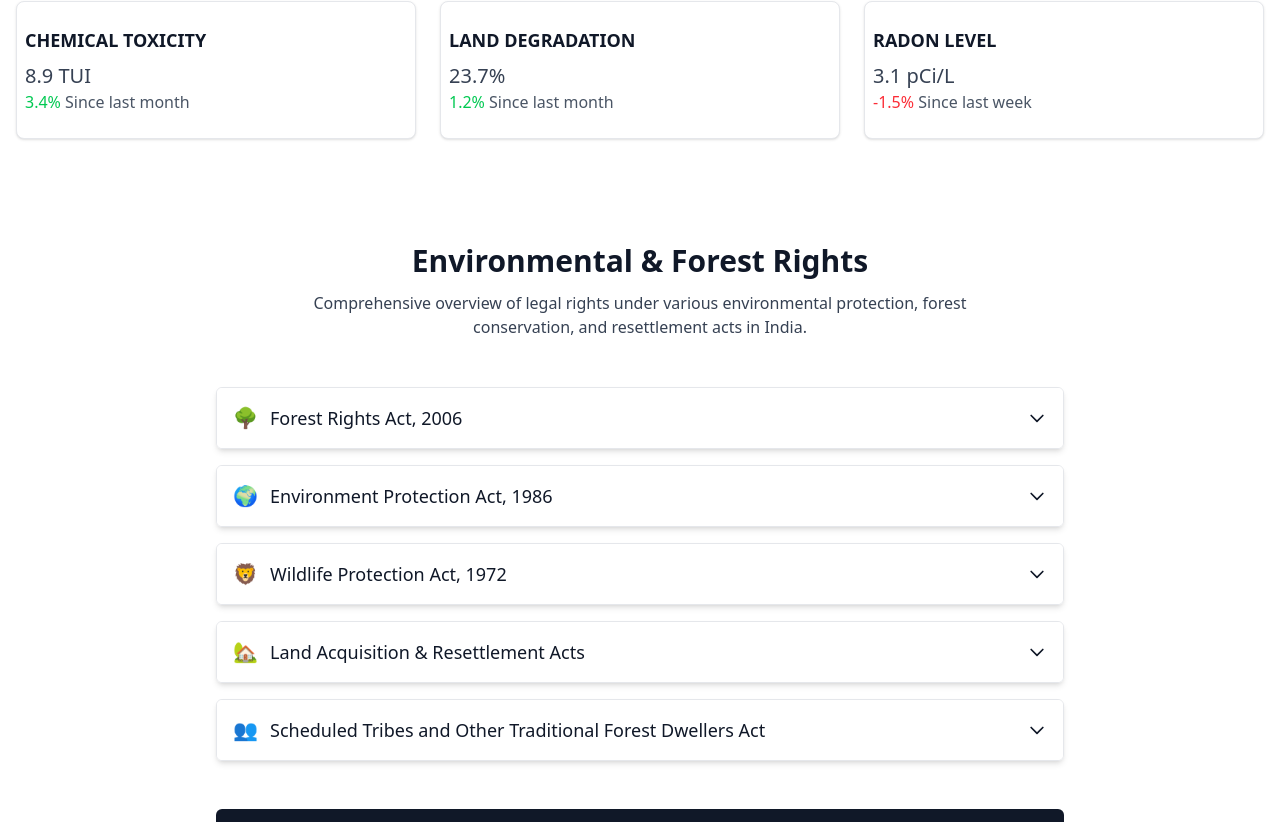
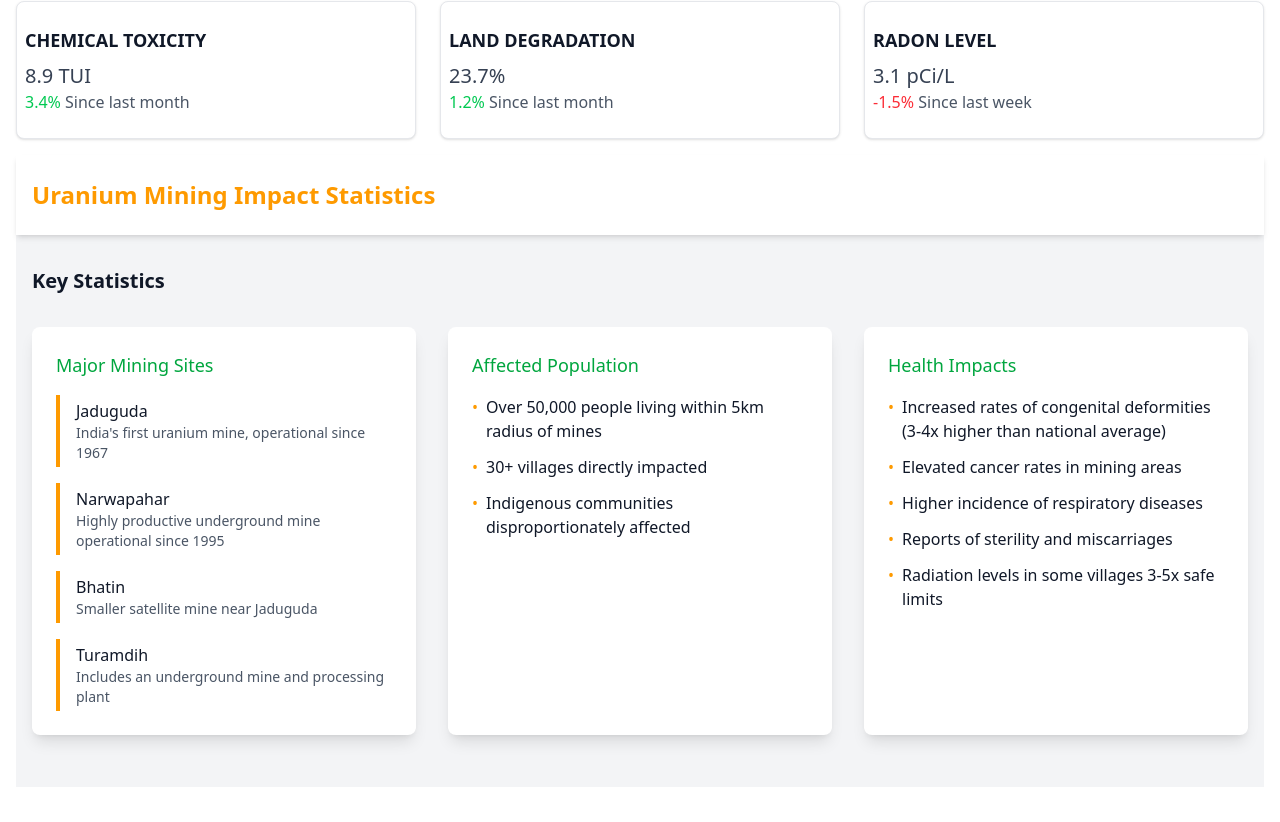
Before and after one commit to ShubhamKumar547/UCIL-SOC-25, a Next.js app: page / in a window 1280 px wide. Shown: the part 1558-2380 px from the top of the page. Built offline with nearby package versions, Linux system fonts and the light colour scheme.

Commit message:
added the environmental stats component

```diff
--- a/components/Environmental.jsx
+++ b/components/Environmental.jsx
@@ -12,7 +12,7 @@ const EnvironmentalStatsCards = () => {
   // Common classes for improvement and smooth transitions
   const cardClass =
     "pt-6 pb-6 bg-white dark:bg-[var(--color-gray-800)] border border-gray-200 dark:border-gray-700 rounded-lg shadow hover:shadow-md transition-colors duration-300 ease-in-out";
-  const headingClass = "mb-2 text-lg font-bold text-gray-900 dark:text-white pl-2";
+  const headingClass = "mb-2 text-lg font-semibold text-gray-900 dark:text-white pl-2";
   const valueClass = "font-normal text-xl text-gray-700 dark:text-gray-300 pl-2";
   const subtitleClass = "font-normal text-gray-600 dark:text-gray-400 pl-2";
   const trendClass = (trend) =>
@@ -23,7 +23,7 @@ const EnvironmentalStatsCards = () => {
       <h2 className="text-2xl font-bold mb-4 text-gray-900 dark:text-white pl-2">
         Environmental-Health Impacts
       </h2>
-      <div className="grid grid-cols-1 sm:grid-cols-2 lg:grid-cols-3 gap-6">
+      <div className=" grid grid-cols-1 sm:grid-cols-2 lg:grid-cols-3 gap-6">
 
         <div className={cardClass}>
           <h3 className={headingClass}>
--- /dev/null
+++ b/components/ProjectStatistics.jsx
@@ -0,0 +1,89 @@
+// components/MiningStats.js
+import { useTheme } from "next-themes";
+import env_en from "../public/locales/en/projectstats.json";
+import env_hi from "../public/locales/hi/projectstats.json";
+import { useRouter } from "next/router";
+
+const MiningStats = () => {
+  const { locale } = useRouter();
+  const env_translation = { env_en, env_hi };
+  const lang = locale === "hi" ? "env_hi" : "env_en";
+  const data = env_translation[lang] || env_translation.en;
+
+  const { theme } = useTheme();
+
+  return (
+    <div className=" bg-gray-100 dark:bg-gray-800 text-gray-900 dark:text-white transition-colors duration-300">
+      <header className="bg-white dark:bg-gray-900 py-6 shadow-md">
+        <div className="container mx-auto px-4 flex justify-between items-center">
+          <h1 className="text-2xl font-bold text-amber-500 dark:text-amber-400">
+            {data.pageTitle}
+          </h1>
+        </div>
+      </header>
+
+      <main className="container mx-auto px-4 py-8">
+        <section className="mb-5">
+          <h2 className="text-xl font-semibold mb-6 text-black-600 dark:text-white-400  dark:border-green-400 pb-2">
+            {data.keyStats}
+          </h2>
+
+          <div className="grid md:grid-cols-3 gap-8">
+            <div className="bg-white dark:bg-gray-700 p-6 rounded-lg shadow-lg">
+              <h3 className="text-lg font-medium mb-4 text-green-600 dark:text-green-400">
+                {data.miningSites.title}
+              </h3>
+              <ul className="space-y-4">
+                {data.miningSites.sites.map((site, index) => (
+                  <li
+                    key={index}
+                    className="border-l-4 border-amber-500 dark:border-amber-400 pl-4 py-1"
+                  >
+                    <h4 className="font-medium">{site.name}</h4>
+                    <p className="text-gray-600 dark:text-gray-300 text-sm">
+                      {site.description}
+                    </p>
+                  </li>
+                ))}
+              </ul>
+            </div>
+
+            <div className="bg-white dark:bg-gray-700 p-6 rounded-lg shadow-lg">
+              <h3 className="text-lg font-medium mb-4 text-green-600 dark:text-green-400">
+                {data.population.title}
+              </h3>
+              <ul className="space-y-3">
+                {data.population.data.map((item, index) => (
+                  <li key={index} className="flex items-start">
+                    <span className="text-amber-500 dark:text-amber-400 mr-2">
+                      •
+                    </span>
+                    <span>{item}</span>
+                  </li>
+                ))}
+              </ul>
+            </div>
+
+            <div className="bg-white dark:bg-gray-700 p-6 rounded-lg shadow-lg">
+              <h3 className="text-lg font-medium mb-4 text-green-600 dark:text-green-400">
+                {data.healthIssues.title}
+              </h3>
+              <ul className="space-y-3">
+                {data.healthIssues.data.map((item, index) => (
+                  <li key={index} className="flex items-start">
+                    <span className="text-amber-500 dark:text-amber-400 mr-2">
+                      •
+                    </span>
+                    <span>{item}</span>
+                  </li>
+                ))}
+              </ul>
+            </div>
+          </div>
+        </section>
+      </main>
+    </div>
+  );
+};
+
+export default MiningStats;
--- a/pages/index.js
+++ b/pages/index.js
@@ -8,6 +8,7 @@ import ren from "../public/locales/en/rights.json";
 import rhi from "../public/locales/hi/rights.json";
 import AboutUCIL from "@/components/AboutUs";
 import EnvironmentalStatsCards from "@/components/Environmental";
+import MiningStats from "@/components/ProjectStatistics";
 
 const translations = { en, hi };
 const rights_translation = { ren, rhi };
@@ -34,6 +35,7 @@ export default function Home() {
 
         <div className="max-w-7xl mx-auto px-4 py-8">
           <EnvironmentalStatsCards />
+          <MiningStats/>
         </div>
         <div className="py-8">
           <EnvironmentalRights t={rt} />
--- /dev/null
+++ b/public/locales/en/projectstats.json
@@ -0,0 +1,43 @@
+{
+  "pageTitle": "Uranium Mining Impact Statistics",
+  "keyStats": "Key Statistics",
+  "miningSites": {
+    "title": "Major Mining Sites",
+    "sites": [
+      {
+        "name": "Jaduguda",
+        "description": "India's first uranium mine, operational since 1967"
+      },
+      {
+        "name": "Narwapahar",
+        "description": "Highly productive underground mine operational since 1995"
+      },
+      {
+        "name": "Bhatin",
+        "description": "Smaller satellite mine near Jaduguda"
+      },
+      {
+        "name": "Turamdih",
+        "description": "Includes an underground mine and processing plant"
+      }
+    ]
+  },
+  "population": {
+    "title": "Affected Population",
+    "data": [
+      "Over 50,000 people living within 5km radius of mines",
+      "30+ villages directly impacted",
+      "Indigenous communities disproportionately affected"
+    ]
+  },
+  "healthIssues": {
+    "title": "Health Impacts",
+    "data": [
+      "Increased rates of congenital deformities (3-4x higher than national average)",
+      "Elevated cancer rates in mining areas",
+      "Higher incidence of respiratory diseases",
+      "Reports of sterility and miscarriages",
+      "Radiation levels in some villages 3-5x safe limits"
+    ]
+  }
+}
--- /dev/null
+++ b/public/locales/hi/projectstats.json
@@ -0,0 +1,43 @@
+{
+  "pageTitle": "यूरेनियम खनन प्रभाव आँकड़े",
+  "keyStats": "मुख्य आँकड़े",
+  "miningSites": {
+    "title": "प्रमुख खनन स्थल",
+    "sites": [
+      {
+        "name": "जादूगोड़ा",
+        "description": "भारत की पहली यूरेनियम खदान, 1967 से संचालित"
+      },
+      {
+        "name": "नरवापहाड़",
+        "description": "1995 से संचालित अत्यधिक उत्पादक भूमिगत खदान"
+      },
+      {
+        "name": "भाटिन",
+        "description": "जादूगोड़ा के पास छोटी उपग्रह खदान"
+      },
+      {
+        "name": "तुरामडीह",
+        "description": "एक भूमिगत खदान और प्रसंस्करण संयंत्र शामिल है"
+      }
+    ]
+  },
+  "population": {
+    "title": "प्रभावित आबादी",
+    "data": [
+      "खदानों के 5 किमी के दायरे में रहने वाले 50,000 से अधिक लोग",
+      "सीधे प्रभावित 30+ गाँव",
+      "आदिवासी समुदाय असमान रूप से प्रभावित"
+    ]
+  },
+  "healthIssues": {
+    "title": "स्वास्थ्य प्रभाव",
+    "data": [
+      "जन्मजात विकृतियों की बढ़ी दर (राष्ट्रीय औसत से 3-4 गुना अधिक)",
+      "खनन क्षेत्रों में कैंसर की उच्च दर",
+      "श्वसन रोगों की अधिक घटनाएँ",
+      "बांझपन और गर्भपात की रिपोर्ट",
+      "कुछ गाँवों में विकिरण स्तर सुरक्षित सीमा से 3-5 गुना अधिक"
+    ]
+  }
+}
```
